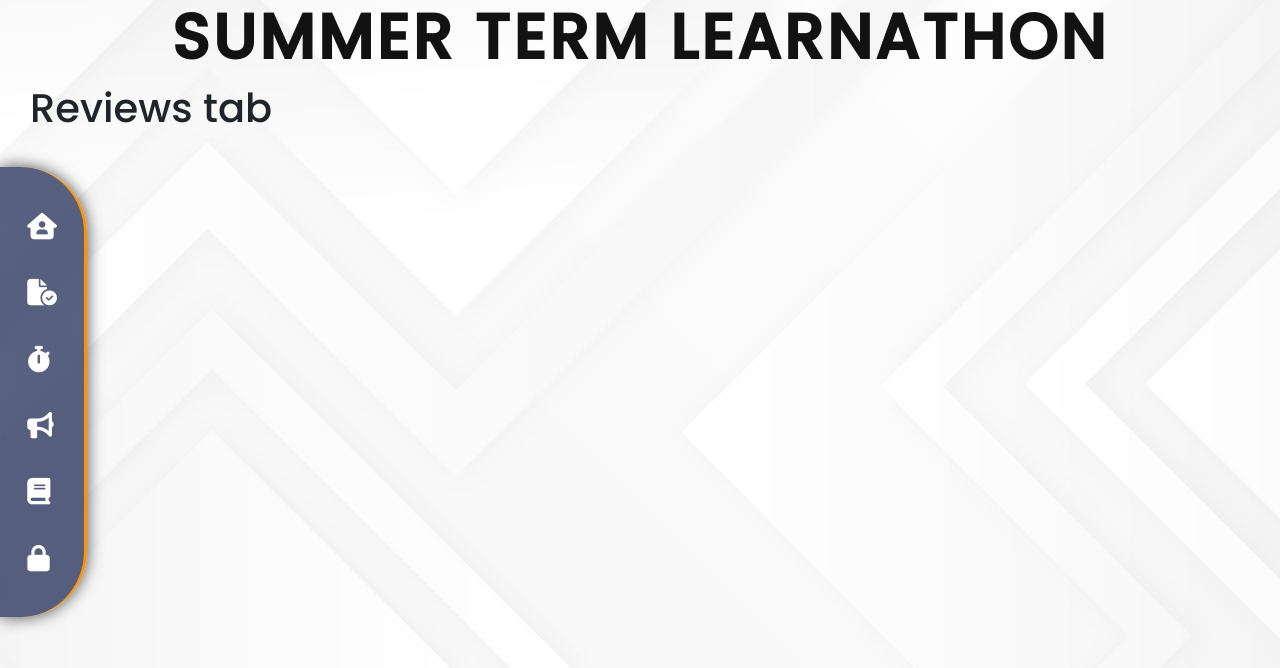
After one commit to rajgopalhota/Learnathon, a Django app: page /reviews in a window 1280 px wide. The commit adds this page. Shown: the top 668 px of the page. Run offline with Django 4.2, Linux system fonts and the light colour scheme; some libraries are stand-ins or nearby versions.

Commit message:
tabs initiated

```diff
--- a/Website/static/stylesheets/base.css
+++ b/Website/static/stylesheets/base.css
@@ -319,3 +319,8 @@ img {
   );
   box-shadow: 0 4px 15px 0 rgba(229, 66, 10, 0.75);
 }
+
+.comp{
+  margin-left: 30px;
+  margin-right: auto;
+}
--- a/Website/templates/base.html
+++ b/Website/templates/base.html
@@ -22,27 +22,27 @@
     <h1 class="mainhead">Summer term Learnathon</h1>
     <homenav class="homenav">
       <ul class="homenavlist">
-        <a href="#" class="homenavlink active-link">
+        <a href="/" class="homenavlink active-link">
           <i class="fa-solid fa-house-user" style="color: #ffffff"></i>
           <span class="homenavname">Home</span>
         </a>
 
-        <a href="#" class="homenavlink">
-          <i class="fa-solid fa-file-circle-check" style="color: #ffffff;"></i>
+        <a href="/marksheets" class="homenavlink">
+          <i class="fa-solid fa-file-circle-check" style="color: #ffffff"></i>
           <span class="homenavname">Marksheet</span>
         </a>
 
-        <a href="#" class="homenavlink">
+        <a href="/timetable" class="homenavlink">
           <i class="fa-solid fa-stopwatch" style="color: #ffffff"></i>
           <span class="homenavname">Timetable</span>
         </a>
 
-        <a href="#" class="homenavlink">
+        <a href="/announcements" class="homenavlink">
           <i class="fa-solid fa-bullhorn" style="color: #ffffff"></i>
           <span class="homenavname">Announcements</span>
         </a>
 
-        <a href="#" class="homenavlink">
+        <a href="/reviews" class="homenavlink">
           <i class="fa-solid fa-book" style="color: #ffffff"></i>
           <span class="homenavname">Reviews</span>
         </a>
@@ -110,13 +110,14 @@
               <a href="#" class="login__forgot">Forgot Password?</a>
             </div>
 
-            <button type="submit" class="tooltip-btn-hover color-1">Login</button>
+            <button type="submit" class="tooltip-btn-hover color-1">
+              Login
+            </button>
           </form>
         </div>
       </div>
     </div>
-
-    {% block body %} {% endblock body %}
+    <div class="comp">{% block body %} {% endblock body %}</div>
     <script
       src="https://cdn.jsdelivr.net/npm/bootstrap@5.3.0/dist/js/bootstrap.bundle.min.js"
       integrity="sha384-geWF76RCwLtnZ8qwWowPQNguL3RmwHVBC9FhGdlKrxdiJJigb/j/68SIy3Te4Bkz"
--- /dev/null
+++ b/Website/templates/components/announcements.html
@@ -0,0 +1,6 @@
+{% extends 'base.html' %} {% block title %} Home {% endblock title %}
+{% block body %}
+
+<h1>Announcements tab</h1>
+
+{% endblock body %}
--- /dev/null
+++ b/Website/templates/components/marksheets.html
@@ -0,0 +1,6 @@
+{% extends 'base.html' %} {% block title %} Home {% endblock title %}
+{% block body %}
+
+<h1>Marksheets tab</h1>
+
+{% endblock body %}
--- /dev/null
+++ b/Website/templates/components/reviews.html
@@ -0,0 +1,6 @@
+{% extends 'base.html' %} {% block title %} Home {% endblock title %}
+{% block body %}
+
+<h1>Reviews tab</h1>
+
+{% endblock body %}
--- /dev/null
+++ b/Website/templates/components/timetable.html
@@ -0,0 +1,6 @@
+{% extends 'base.html' %} {% block title %} Home {% endblock title %}
+{% block body %}
+
+<h1>Timetable tab</h1>
+
+{% endblock body %}
--- a/Website/urls.py
+++ b/Website/urls.py
@@ -3,6 +3,10 @@ from django.urls import path
 from . import views
 urlpatterns = [
     path('', views.home, name='home'),
+    path('marksheets', views.marksheets, name='marksheets'),
+    path('timetable', views.timetable, name='timetable'),
+    path('announcements', views.announcements, name='announcements'),
+    path('reviews', views.reviews, name='reviews'),
 
 ]
 
--- a/Website/views.py
+++ b/Website/views.py
@@ -4,3 +4,15 @@ from django.http import HttpResponse
 # Create your views here.
 def home(request):
     return render(request, 'components/home.html')
+
+def reviews(request):
+    return render(request, 'components/reviews.html')
+
+def announcements(request):
+    return render(request, 'components/announcements.html')
+
+def timetable(request):
+    return render(request, 'components/timetable.html')
+
+def marksheets(request):
+    return render(request, 'components/marksheets.html')
```
